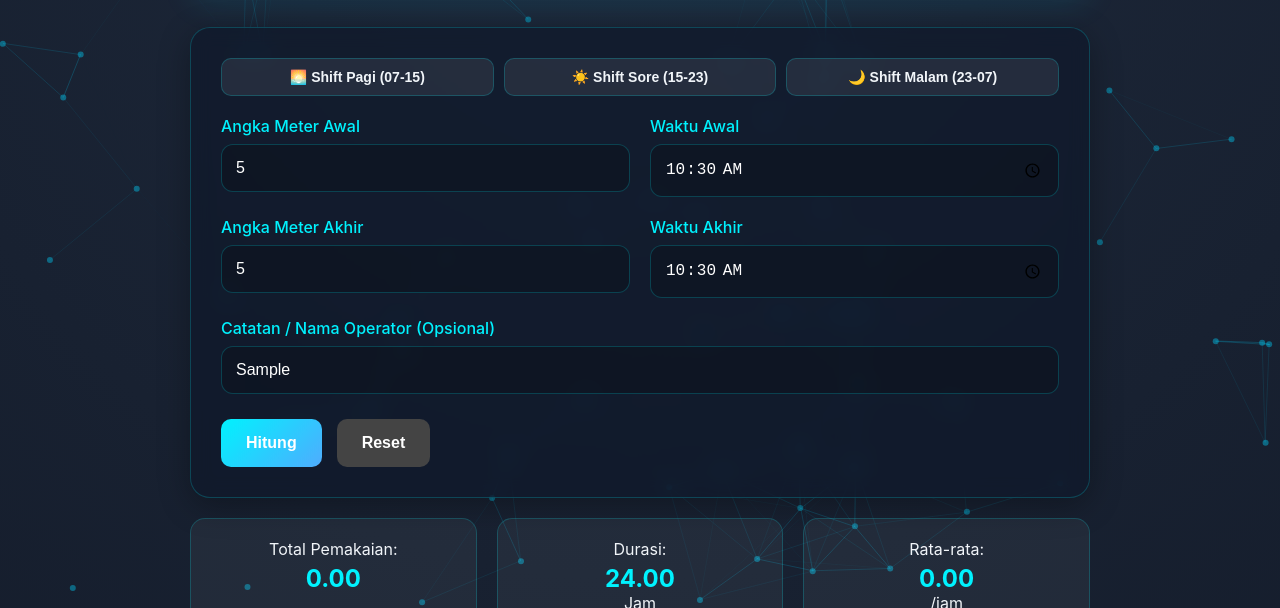
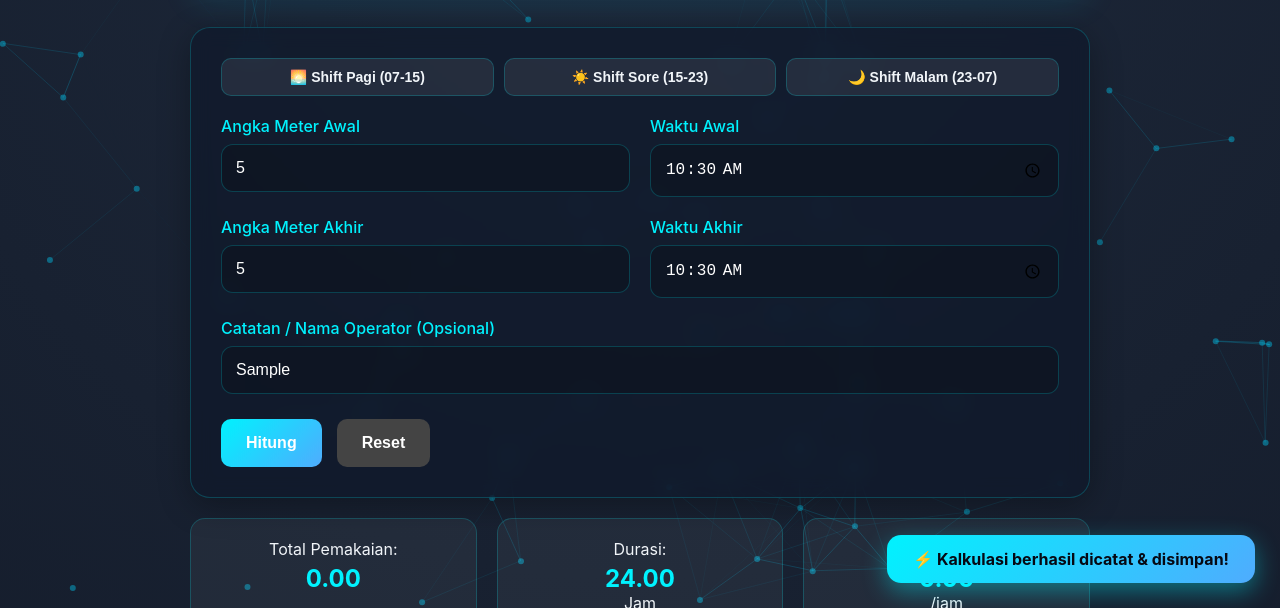
Before and after one commit to jmabarjam-ux/fuel-calc, a plain HTML site: page index.html in a window 1280 px wide. Both pictures are taken after typing "5", "10:30", "5", "10:30", "Sample" into the empty fields and a click on the button "Hitung". Shown: the part 192-800 px from the top of the page. Drawn offline with nearby package versions, Linux system fonts and the light colour scheme.

Commit message:
Upgrade: Add animated success toast notifications for field operators

```diff
--- a/index.html
+++ b/index.html
@@ -125,6 +125,7 @@
             </div>
         </div>
     </div>
+    <div id="toast" class="toast">⚡ Kalkulasi berhasil disimpan!</div>
     <script src="script.js"></script>
 </body>
 </html>
--- a/script.js
+++ b/script.js
@@ -143,6 +143,7 @@ meterForm.addEventListener('submit', (e) => {
 
     resultsArea.style.display = 'block';
     updateChart();
+    showToast("⚡ Kalkulasi berhasil dicatat & disimpan!");
 });
 
 function updateChart() {
@@ -225,3 +226,12 @@ downloadBtn.addEventListener('click', () => {
     document.body.appendChild(link);
     link.click();
 });
+
+function showToast(message) {
+    const toast = document.getElementById('toast');
+    toast.innerText = message;
+    toast.classList.add('show');
+    setTimeout(() => {
+        toast.classList.remove('show');
+    }, 3500);
+}
--- a/style.css
+++ b/style.css
@@ -166,9 +166,30 @@ th { color: var(--accent); }
     width: 100%;
 }
 
+.toast {
+    position: fixed;
+    bottom: 25px;
+    right: 25px;
+    background: linear-gradient(135deg, #00f2fe, #4facfe);
+    color: #060913;
+    padding: 14px 26px;
+    border-radius: 14px;
+    font-weight: bold;
+    box-shadow: 0 8px 25px rgba(0,242,254,0.4);
+    z-index: 1000;
+    opacity: 0;
+    transition: opacity 0.3s ease, transform 0.3s ease;
+    transform: translateY(20px);
+    pointer-events: none;
+}
+.toast.show {
+    opacity: 1;
+    transform: translateY(0);
+}
+
 @media print {
     body { background: white; color: black; padding: 0; }
-    #particles-js, .quick-shifts, #meterForm, .actions, #clearHistoryBtn, #downloadBtn, #printBtn { display: none !important; }
+    #particles-js, .quick-shifts, #meterForm, .actions, #clearHistoryBtn, #downloadBtn, #printBtn, .toast { display: none !important; }
     .card { background: white; border: 1px solid #ccc; box-shadow: none; color: black; }
     th { color: black; }
     .stat-card { background: #f8f9fa; border: 1px solid #ddd; color: black; }
```
